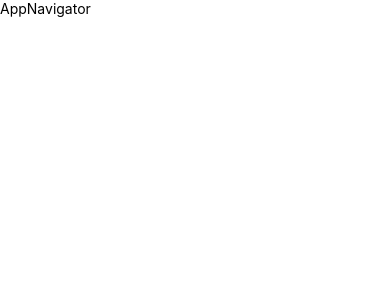
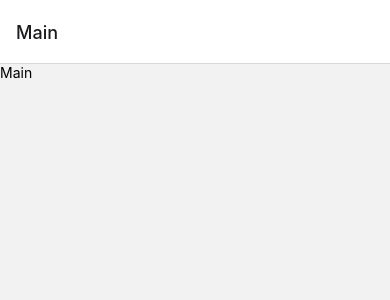
Before and after one commit to Mujahid-h/Ecommerce-Mobile-App, a React Native app in the folder client/: screen / in a window 390 px wide. Shown: the top 300 px of the page. Built offline with nearby package versions, Linux system fonts and the light colour scheme.

Commit message:
"Refactor App.js and AppNavigator.js to use React Navigation"

```diff
--- a/client/App.js
+++ b/client/App.js
@@ -1,16 +1,9 @@
-import { StatusBar } from "expo-status-bar";
-import { StyleSheet, Text, View } from "react-native";
+import { View, Text } from "react-native";
+import React from "react";
 import AppNavigator from "./src/AppNavigator";
 
-export default function App() {
+const App = () => {
   return <AppNavigator />;
-}
+};
 
-const styles = StyleSheet.create({
-  container: {
-    flex: 1,
-    backgroundColor: "#fff",
-    alignItems: "center",
-    justifyContent: "center",
-  },
-});
+export default App;
--- a/client/src/AppNavigator.js
+++ b/client/src/AppNavigator.js
@@ -1,11 +1,22 @@
 import { View, Text } from "react-native";
 import React from "react";
+import { createNativeStackNavigator } from "@react-navigation/native-stack";
+import { NavigationContainer } from "@react-navigation/native";
+import Main from "./screens/Main";
 
 const AppNavigator = () => {
+  const Stack = createNativeStackNavigator();
+
   return (
-    <View>
-      <Text>AppNavigator</Text>
-    </View>
+    <NavigationContainer>
+      <Stack.Navigator>
+        <Stack.Screen
+          name="Main"
+          component={Main}
+          options={{ headerShown: true }}
+        />
+      </Stack.Navigator>
+    </NavigationContainer>
   );
 };
 
--- /dev/null
+++ b/client/src/screens/Main.js
@@ -0,0 +1,12 @@
+import { View, Text } from "react-native";
+import React from "react";
+
+const Main = () => {
+  return (
+    <View>
+      <Text>Main</Text>
+    </View>
+  );
+};
+
+export default Main;
```
